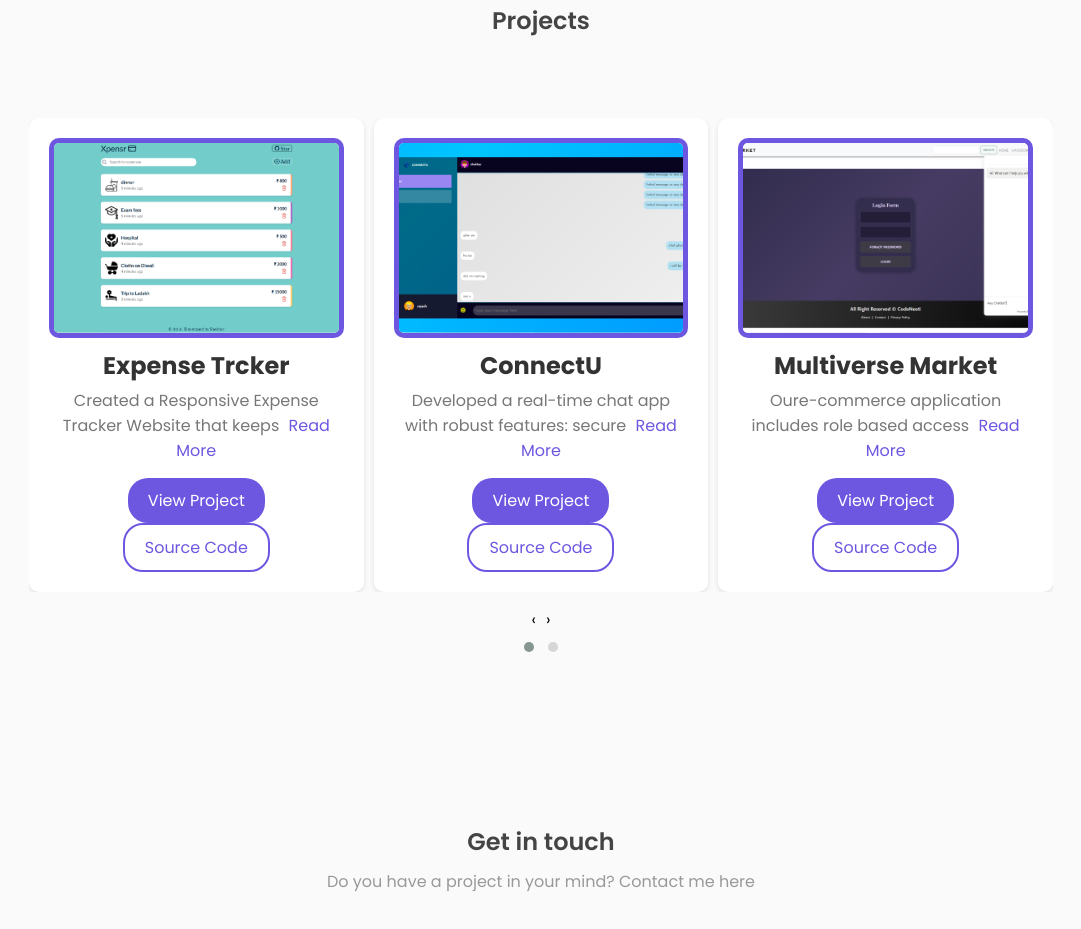
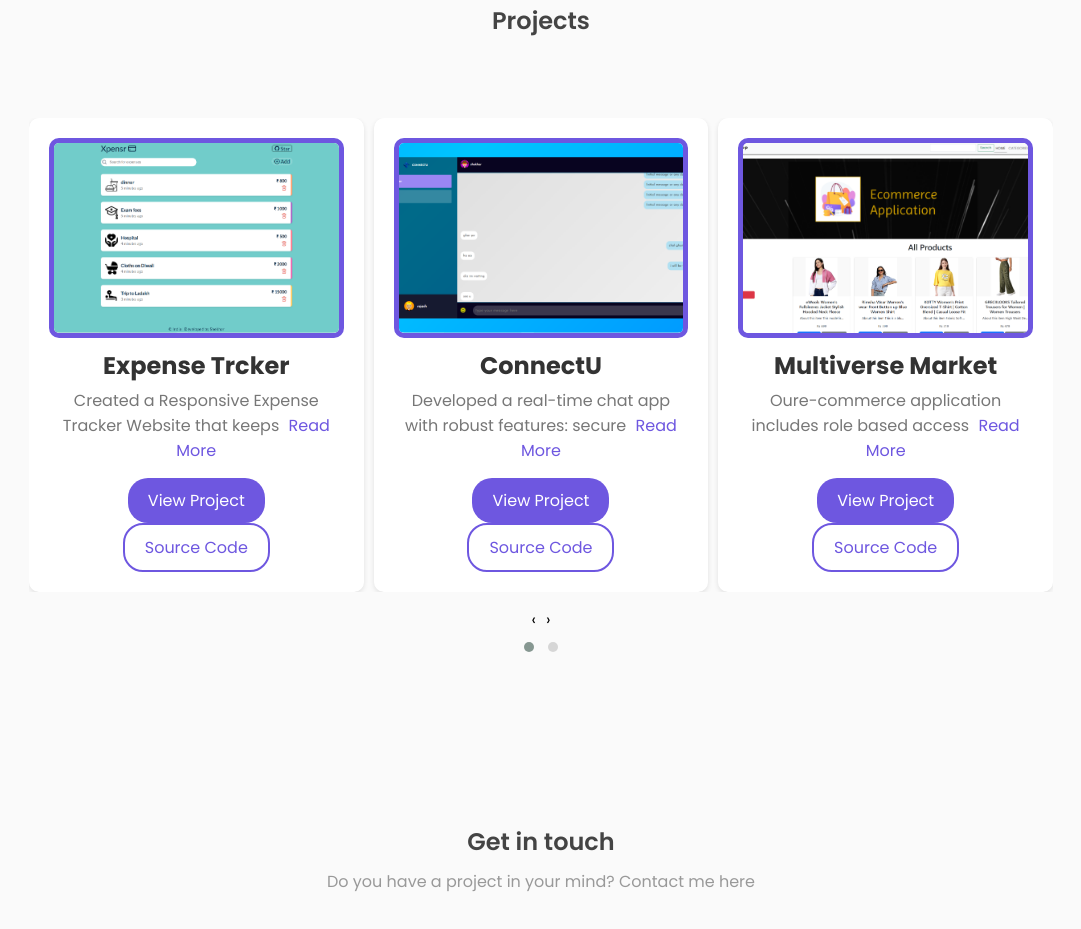
Before and after one commit to Shekharp-45/Portfolio, a website: page index.html in a window 1280 px wide. Shown: the part 1435-2364 px from the top of the page, without its empty margins (99-1180 px from the left). Drawn offline with nearby package versions, Linux system fonts and the light colour scheme.

Commit message:
ecomm img changed

```diff
--- a/index.html
+++ b/index.html
@@ -261,7 +261,7 @@
             </div>
             <div class="card">
               <div class="project-pic">
-                <img src="images/Ecomm.png" alt="Project Image" />
+                <img src="images/ecomm portfolio img.png" alt="Project Image" />
               </div>
               <h2>Multiverse Market</h2>
               <p class="description">
```
Also changed, not shown: images/ecomm portfolio img.png (added).
